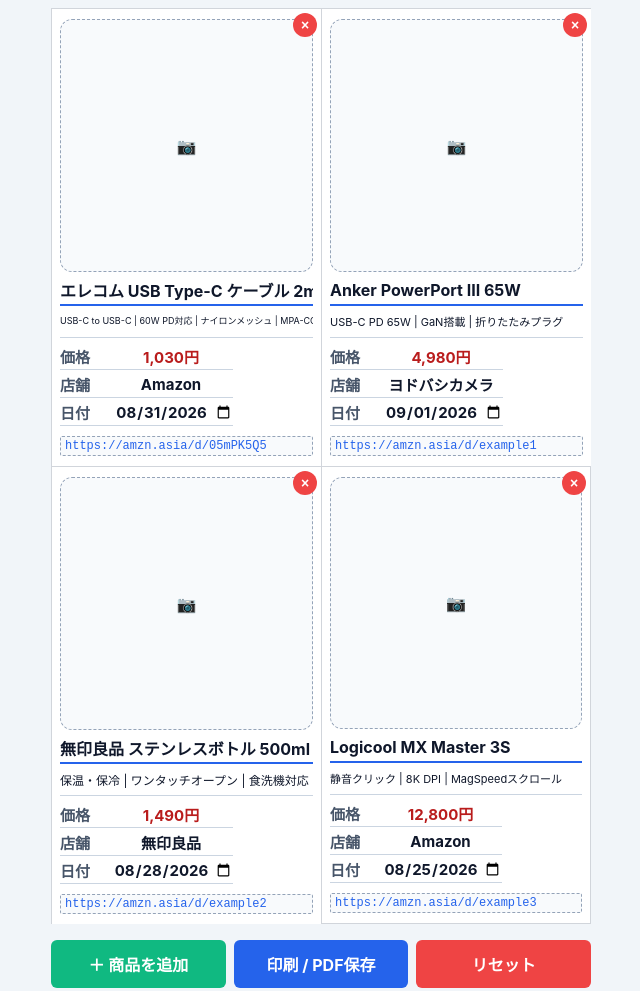
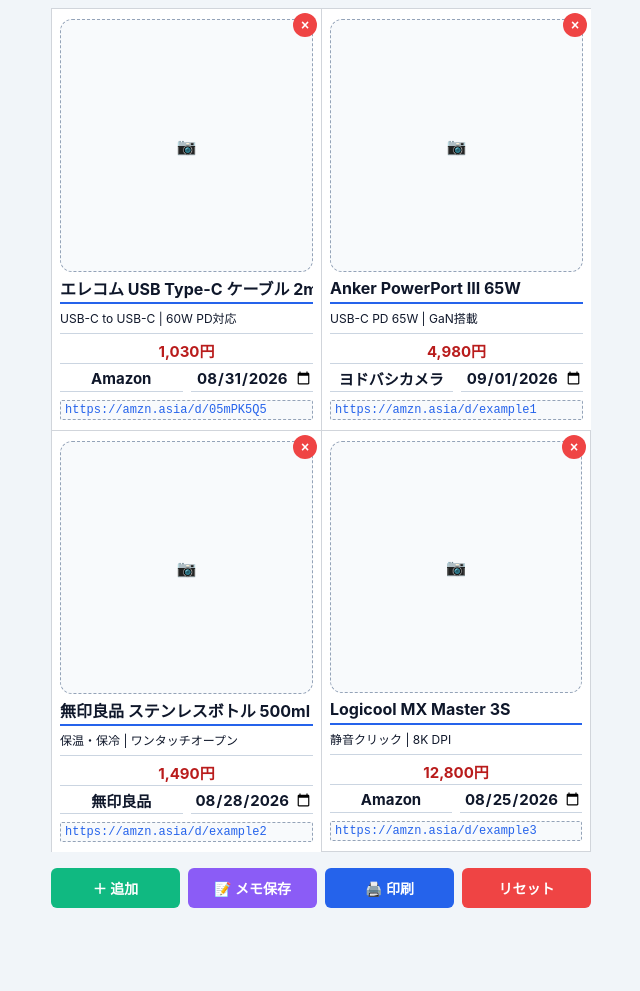
Before and after one commit to AltoSat/buy-note, a plain HTML site: page index.html in a window 1280 px wide. Shown: the whole page, without its empty margins (319-959 px from the left). After the commit the page ends 916 px from the top, so only its background shows below. Drawn offline with Linux system fonts and the light colour scheme.

Commit message:
index.html を更新

```diff
--- a/index.html
+++ b/index.html
@@ -53,7 +53,7 @@
             padding: 10px 8px;
             display: flex;
             flex-direction: column;
-            gap: 8px;
+            gap: 6px;
             position: relative;
             page-break-inside: avoid;
             break-inside: avoid;
@@ -159,41 +159,22 @@
 
         .bottom-info {
             display: flex;
-            align-items: stretch;
-            gap: 10px;
-            flex: 1;
-            min-height: 70px;
+            flex-direction: column;
+            gap: 4px;
+            width: 100%;
         }
 
-        .left-fields {
-            flex: 1;
+        .field-row-full {
+            width: 100%;
+            border-bottom: 1px solid #cbd5e1;
+            padding-bottom: 2px;
+            min-height: 24px;
             display: flex;
-            flex-direction: column;
-            justify-content: space-between;
-            gap: 4px;
-            min-width: 0;
+            align-items: center;
         }
 
-        .field-row {
-            display: flex;
-            align-items: center;
-            gap: 4px;
-            font-size: 15px;
-            padding-bottom: 2px;
-            border-bottom: 1px solid #cbd5e1;
-            min-height: 24px;
-        }
-
-        .field-row label {
-            font-weight: bold;
-            color: #475569;
-            flex-shrink: 0;
-            font-size: 15px;
-            width: 45px;
-            text-align: left;
-        }
-
-        .field-row input {
+        .field-row-full input {
+            width: 100%;
             border: none;
             background: transparent;
             padding: 0;
@@ -202,9 +183,37 @@
             color: #0f172a;
             font-family: inherit;
             outline: none;
+            text-align: center;
+        }
+
+        .field-row-duo {
+            display: flex;
+            gap: 8px;
             width: 100%;
+        }
+
+        .field-row-duo .duo-field {
+            flex: 1;
+            border-bottom: 1px solid #cbd5e1;
+            padding-bottom: 2px;
+            min-height: 24px;
+            display: flex;
+            align-items: center;
             min-width: 0;
+        }
+
+        .field-row-duo .duo-field input {
+            width: 100%;
+            border: none;
+            background: transparent;
+            padding: 0;
+            font-size: 15px;
+            font-weight: bold;
+            color: #0f172a;
+            font-family: inherit;
+            outline: none;
             text-align: center;
+            min-width: 0;
         }
 
         .price-input {
@@ -213,9 +222,9 @@
         }
 
         .qr-area {
+            display: none;
+            /* 編集画面では非表示 */
             flex-shrink: 0;
-            display: flex;
-            flex-direction: column;
             align-items: center;
             justify-content: center;
             width: 70px;
@@ -264,14 +273,14 @@
 
         .btn {
             flex: 1;
-            min-width: 100px;
-            padding: 12px;
+            min-width: 80px;
+            padding: 10px 8px;
             border: none;
             border-radius: 6px;
             background-color: #2563eb;
             color: white;
             font-weight: bold;
-            font-size: 16px;
+            font-size: 14px;
             cursor: pointer;
             text-align: center;
             font-family: inherit;
@@ -280,7 +289,9 @@
         .btn-secondary {
             background-color: #10b981;
         }
-
+        .btn-info {
+            background-color: #8b5cf6;
+        }
         .btn-danger {
             background-color: #ef4444;
         }
@@ -364,29 +375,24 @@
             }
 
             .bottom-info {
-                gap: 4px;
-                min-height: 55px;
+                gap: 3px;
             }
 
-            .field-row {
+            .field-row-full,
+            .field-row-duo .duo-field {
                 font-size: 12px;
-                gap: 2px;
-                padding-bottom: 1px;
+                min-height: 20px;
                 border-bottom: 1px solid #cbd5e1;
-                min-height: 20px;
             }
 
-            .field-row label {
-                font-size: 12px;
-                width: 38px;
-            }
-
-            .field-row input {
+            .field-row-full input,
+            .field-row-duo .duo-field input {
                 font-size: 12px;
                 text-align: center;
             }
 
             .qr-area {
+                display: flex !important;
                 width: 50px;
             }
 
@@ -411,6 +417,9 @@
             .url-edit {
                 display: flex;
             }
+            .qr-area {
+                display: none;
+            }
         }
     </style>
 </head>
@@ -418,8 +427,9 @@
     <div class="app-container" id="appContainer">
         <div class="card-grid" id="cardGrid"></div>
         <div class="no-print">
-            <button class="btn btn-secondary" onclick="addProduct()">＋ 商品を追加</button>
-            <button class="btn" onclick="window.print()">印刷 / PDF保存</button>
+            <button class="btn btn-secondary" onclick="addProduct()">＋ 追加</button>
+            <button class="btn btn-info" onclick="saveAllToMemo()">📝 メモ保存</button>
+            <button class="btn" onclick="window.print()">🖨️ 印刷</button>
             <button class="btn btn-danger" onclick="resetAll()">リセット</button>
         </div>
     </div>
@@ -428,7 +438,7 @@
         (function() {
             let products = [];
             const MAX_PRODUCTS = 6;
-            const STORAGE_KEY = 'item_management_data_v4';
+            const STORAGE_KEY = 'item_management_data_v5';
 
             function generateId() {
                 return 'p' + Date.now() + '_' + Math.random().toString(36).substr(2, 6);
@@ -458,10 +468,10 @@
 
             function getDefaultProducts() {
                 const defaults = [
-                    { title: 'エレコム USB Type-C ケーブル 2m L字 ホワイト', memo: 'USB-C to USB-C | 60W PD対応 | ナイロンメッシュ | MPA-CCECL20WH', price: '1,030円', store: 'Amazon', date: '2026-08-31', url: 'https://amzn.asia/d/05mPK5Q5', photo: null },
-                    { title: 'Anker PowerPort III 65W', memo: 'USB-C PD 65W | GaN搭載 | 折りたたみプラグ', price: '4,980円', store: 'ヨドバシカメラ', date: '2026-09-01', url: 'https://amzn.asia/d/example1', photo: null },
-                    { title: '無印良品 ステンレスボトル 500ml', memo: '保温・保冷 | ワンタッチオープン | 食洗機対応', price: '1,490円', store: '無印良品', date: '2026-08-28', url: 'https://amzn.asia/d/example2', photo: null },
-                    { title: 'Logicool MX Master 3S', memo: '静音クリック | 8K DPI | MagSpeedスクロール', price: '12,800円', store: 'Amazon', date: '2026-08-25', url: 'https://amzn.asia/d/example3', photo: null },
+                    { title: 'エレコム USB Type-C ケーブル 2m L字 ホワイト', memo: 'USB-C to USB-C | 60W PD対応', price: '1,030円', store: 'Amazon', date: '2026-08-31', url: 'https://amzn.asia/d/05mPK5Q5', photo: null },
+                    { title: 'Anker PowerPort III 65W', memo: 'USB-C PD 65W | GaN搭載', price: '4,980円', store: 'ヨドバシカメラ', date: '2026-09-01', url: 'https://amzn.asia/d/example1', photo: null },
+                    { title: '無印良品 ステンレスボトル 500ml', memo: '保温・保冷 | ワンタッチオープン', price: '1,490円', store: '無印良品', date: '2026-08-28', url: 'https://amzn.asia/d/example2', photo: null },
+                    { title: 'Logicool MX Master 3S', memo: '静音クリック | 8K DPI', price: '12,800円', store: 'Amazon', date: '2026-08-25', url: 'https://amzn.asia/d/example3', photo: null },
                 ];
                 return defaults;
             }
@@ -542,25 +552,19 @@
                     autoResizeMemo(memoTextarea);
                     saveToStorage();
                 });
-                // 初期表示時にも自動調整
                 setTimeout(() => autoResizeMemo(memoTextarea), 0);
 
                 const bottomInfo = document.createElement('div');
                 bottomInfo.className = 'bottom-info';
 
-                const leftFields = document.createElement('div');
-                leftFields.className = 'left-fields';
-
-                // 価格行
+                // 価格行（全幅）
                 const priceRow = document.createElement('div');
-                priceRow.className = 'field-row';
-                const priceLabel = document.createElement('label');
-                priceLabel.textContent = '価格';
+                priceRow.className = 'field-row-full';
                 const priceInput = document.createElement('input');
                 priceInput.type = 'text';
                 priceInput.className = 'price-input';
                 priceInput.value = prod.price || '';
-                priceInput.placeholder = '0';
+                priceInput.placeholder = '価格';
                 priceInput.addEventListener('focus', (e) => {
                     e.target.value = e.target.value.replace(/[^0-9]/g, '');
                 });
@@ -578,30 +582,26 @@
                 priceInput.addEventListener('input', (e) => {
                     prod.price = e.target.value;
                 });
-                priceRow.appendChild(priceLabel);
                 priceRow.appendChild(priceInput);
 
-                // 店舗行
-                const storeRow = document.createElement('div');
-                storeRow.className = 'field-row';
-                const storeLabel = document.createElement('label');
-                storeLabel.textContent = '店舗';
+                // 店舗＋日付行（2分割）
+                const duoRow = document.createElement('div');
+                duoRow.className = 'field-row-duo';
+
+                const storeField = document.createElement('div');
+                storeField.className = 'duo-field';
                 const storeInput = document.createElement('input');
                 storeInput.type = 'text';
                 storeInput.value = prod.store || '';
-                storeInput.placeholder = '店舗名';
+                storeInput.placeholder = '店舗';
                 storeInput.addEventListener('input', () => {
                     prod.store = storeInput.value;
                     saveToStorage();
                 });
-                storeRow.appendChild(storeLabel);
-                storeRow.appendChild(storeInput);
+                storeField.appendChild(storeInput);
 
-                // 日付行
-                const dateRow = document.createElement('div');
-                dateRow.className = 'field-row';
-                const dateLabel = document.createElement('label');
-                dateLabel.textContent = '日付';
+                const dateField = document.createElement('div');
+                dateField.className = 'duo-field';
                 const dateInput = document.createElement('input');
                 dateInput.type = 'date';
                 dateInput.value = prod.date || '';
@@ -610,20 +610,20 @@
                     prod.date = dateInput.value;
                     saveToStorage();
                 });
-                dateRow.appendChild(dateLabel);
-                dateRow.appendChild(dateInput);
+                dateField.appendChild(dateInput);
 
-                leftFields.appendChild(priceRow);
-                leftFields.appendChild(storeRow);
-                leftFields.appendChild(dateRow);
+                duoRow.appendChild(storeField);
+                duoRow.appendChild(dateField);
 
+                bottomInfo.appendChild(priceRow);
+                bottomInfo.appendChild(duoRow);
+
+                // QR（印刷時のみ表示）
                 const qrArea = document.createElement('div');
                 qrArea.className = 'qr-area';
                 const qrContainer = document.createElement('div');
                 qrContainer.className = 'qr-code-container';
                 qrArea.appendChild(qrContainer);
-
-                bottomInfo.appendChild(leftFields);
                 bottomInfo.appendChild(qrArea);
 
                 const urlEdit = document.createElement('div');
@@ -651,13 +651,10 @@
             }
 
             function autoResizeMemo(textarea) {
-                textarea.style.height = 'auto';
                 textarea.style.height = '24px';
-                // フォントサイズを自動調整
-                const maxFontSize = 12; // 初期
-                const minFontSize = 9;
+                const maxFontSize = 12;
+                const minFontSize = 8;
                 textarea.style.fontSize = maxFontSize + 'px';
-                // テキストが収まるまで縮小
                 while (textarea.scrollWidth > textarea.clientWidth && parseInt(textarea.style.fontSize) > minFontSize) {
                     let current = parseInt(textarea.style.fontSize);
                     textarea.style.fontSize = (current - 1) + 'px';
@@ -690,7 +687,6 @@
                 reader.onload = function(e) {
                     const img = new Image();
                     img.onload = function() {
-                        // リサイズ＆圧縮
                         const canvas = document.createElement('canvas');
                         const maxSize = 500;
                         let width = img.width;
@@ -709,7 +705,6 @@
                         const compressedDataUrl = canvas.toDataURL('image/jpeg', 0.7);
                         prod.photo = compressedDataUrl;
                         saveToStorage();
-                        // UI更新
                         const imgElement = photoArea.querySelector('img');
                         const placeholderEl = photoArea.querySelector('.photo-placeholder');
                         if (imgElement && placeholderEl) {
@@ -772,12 +767,65 @@
                 }
             }
 
+            // ===== メモ保存機能 =====
+            async function saveAllToMemo() {
+                if (products.length === 0) {
+                    alert('保存する商品がありません。');
+                    return;
+                }
+
+                const memos = [];
+                for (const prod of products) {
+                    let text = '';
+                    if (prod.title) text += `📦 ${prod.title}\n`;
+                    if (prod.price) text += `💰 ${prod.price}\n`;
+                    if (prod.store) text += `🏪 ${prod.store}\n`;
+                    if (prod.date) text += `📅 ${prod.date}\n`;
+                    if (prod.memo) text += `📝 ${prod.memo}\n`;
+                    if (prod.url) text += `🔗 ${prod.url}\n`;
+                    if (prod.photo) text += `\n[写真添付]\n`;
+                    memos.push({ text, photo: prod.photo, title: prod.title || '商品' });
+                }
+
+                for (const memo of memos) {
+                    try {
+                        if (navigator.share) {
+                            const shareData = {
+                                title: memo.title,
+                                text: memo.text,
+                            };
+                            if (memo.photo) {
+                                // 写真をBlobに変換してシェア
+                                const blob = await (await fetch(memo.photo)).blob();
+                                const file = new File([blob], 'photo.jpg', { type: 'image/jpeg' });
+                                shareData.files = [file];
+                            }
+                            await navigator.share(shareData);
+                            // 少し待ってから次のシェアへ
+                            await new Promise(r => setTimeout(r, 800));
+                        } else {
+                            // フォールバック：テキストのみコピー
+                            await navigator.clipboard.writeText(memo.text);
+                            alert('メモ内容をクリップボードにコピーしました。\n写真は手動で保存してください。');
+                            break;
+                        }
+                    } catch (err) {
+                        if (err.name !== 'AbortError') {
+                            console.warn('シェア失敗', err);
+                            alert('メモ保存が中断されました。');
+                        }
+                        break;
+                    }
+                }
+            }
+
             window.addEventListener('DOMContentLoaded', init);
             window.addEventListener('beforeprint', updateGridMode);
 
             window.addProduct = addProduct;
             window.resetAll = resetAll;
             window.removeProduct = removeProduct;
+            window.saveAllToMemo = saveAllToMemo;
         })();
     </script>
 </body>
```
